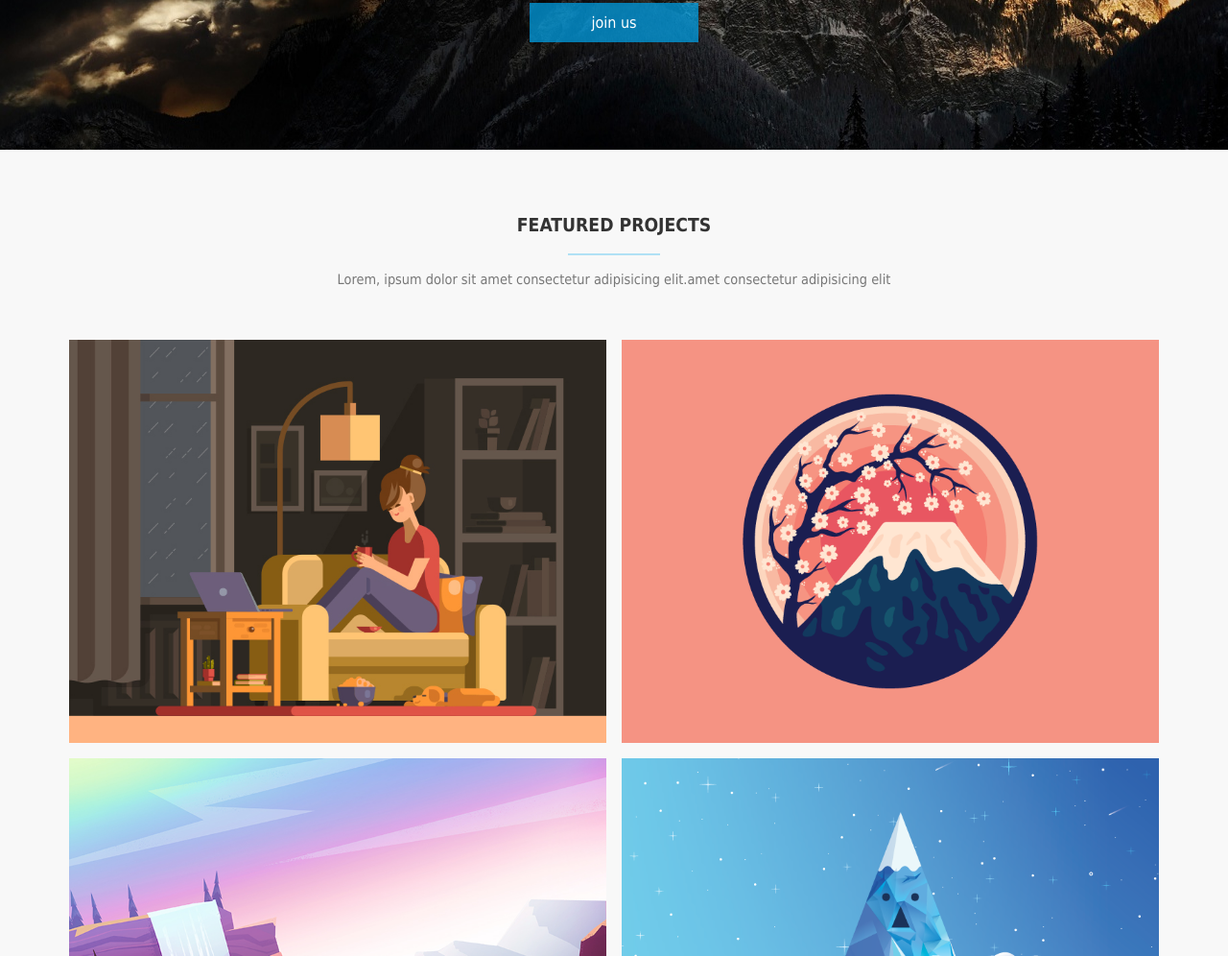
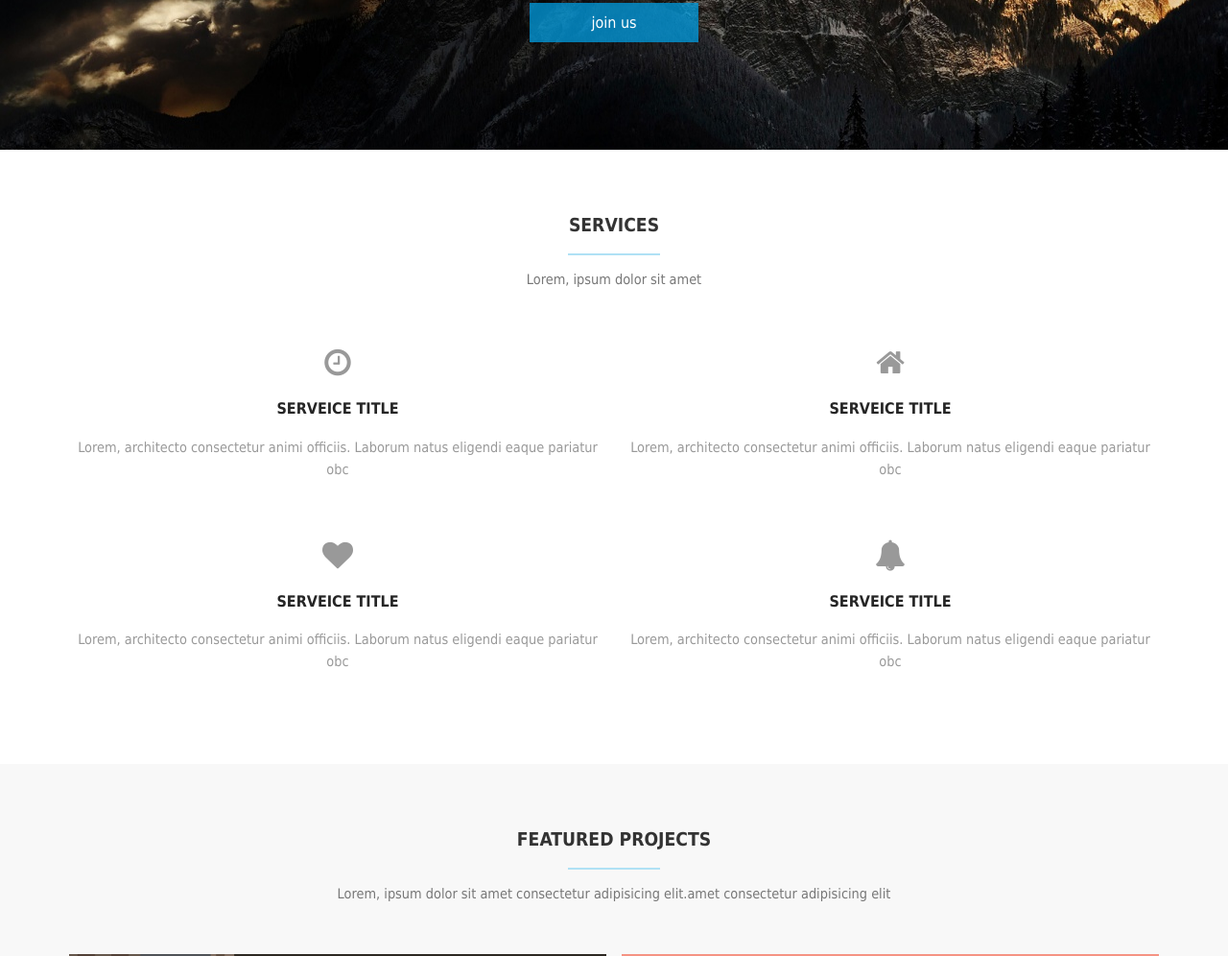
Before and after one commit to EllaShapouri/business-template, a plain HTML site: page index.html in a window 1280 px wide. Shown: the part 341-1337 px from the top of the page at 96% size. Drawn offline with Linux system fonts and the light colour scheme.

Commit message:
add services section

```diff
--- a/index.html
+++ b/index.html
@@ -32,6 +32,43 @@
         </header>
 
         <main class="main">
+
+            <section class="services">
+                <div class="inner-container">
+                    <h2 class="section-tilte">services</h2>
+                    <p class="section-tagline">Lorem, ipsum dolor sit amet</p>
+                    <div class="clearfix">
+                        <div class="service">
+                            <span class="service-icon fa fa-clock-o"></span>
+                            <h3 class="service-title">serveice title</h3>
+                            <p class="service-desc">
+                                Lorem, architecto consectetur animi officiis. Laborum natus eligendi eaque pariatur obc
+                            </p>
+                        </div>
+                        <div class="service">
+                            <span class="service-icon fa fa-home"></span>
+                            <h3 class="service-title">serveice title</h3>
+                            <p class="service-desc">
+                                Lorem, architecto consectetur animi officiis. Laborum natus eligendi eaque pariatur obc
+                            </p>
+                        </div>
+                        <div class="service">
+                            <span class="service-icon fa fa-heart"></span>
+                            <h3 class="service-title">serveice title</h3>
+                            <p class="service-desc">
+                                Lorem, architecto consectetur animi officiis. Laborum natus eligendi eaque pariatur obc
+                            </p>
+                        </div>
+                        <div class="service">
+                            <span class="service-icon fa fa-bell"></span>
+                            <h3 class="service-title">serveice title</h3>
+                            <p class="service-desc">
+                                Lorem, architecto consectetur animi officiis. Laborum natus eligendi eaque pariatur obc
+                            </p>
+                        </div>
+                    </div>
+                </div>
+            </section>
 
             <section class="featured-projects">
                 <div class="inner-container">
--- a/styles/style.css
+++ b/styles/style.css
@@ -89,8 +89,37 @@ input{
     background-color: hsla(198, 100%, 45%, 0.73);
 }
 
+/* MAIN STYLES */
+
 .main {
 
+}
+
+/* SERVICES SECTION */
+
+.services {
+    padding: 3em 0;
+}
+
+.service {
+    float: left;
+    width: 50%;
+    text-align: center;
+    color: #999;
+    padding: 1em;
+    padding-bottom: 2em;
+}
+.service-icon {
+    font-size: 2em;
+
+}
+.service-title {
+    color: rgb(37, 37, 37);
+    text-transform: uppercase;
+    font-size: 1em;
+}
+.service-desc {
+    font-size: .9em;
 }
 
 .section-tilte {
```
